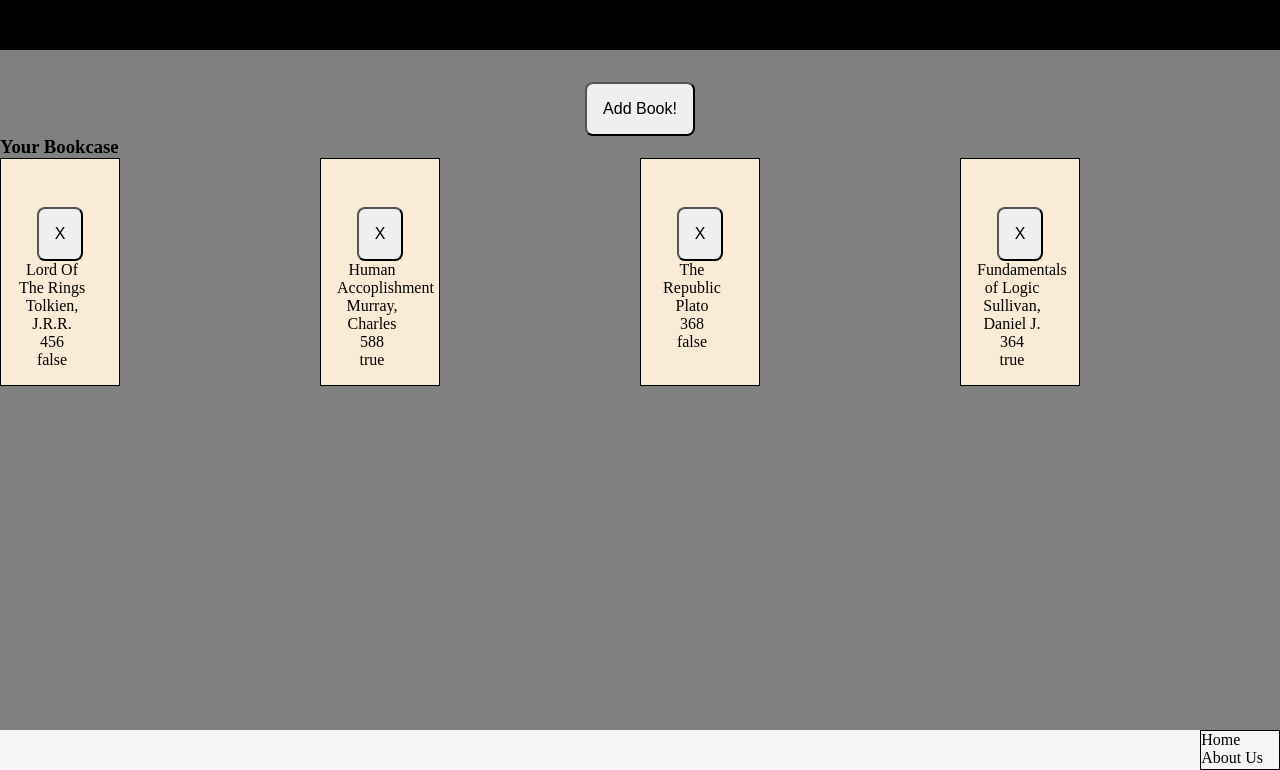
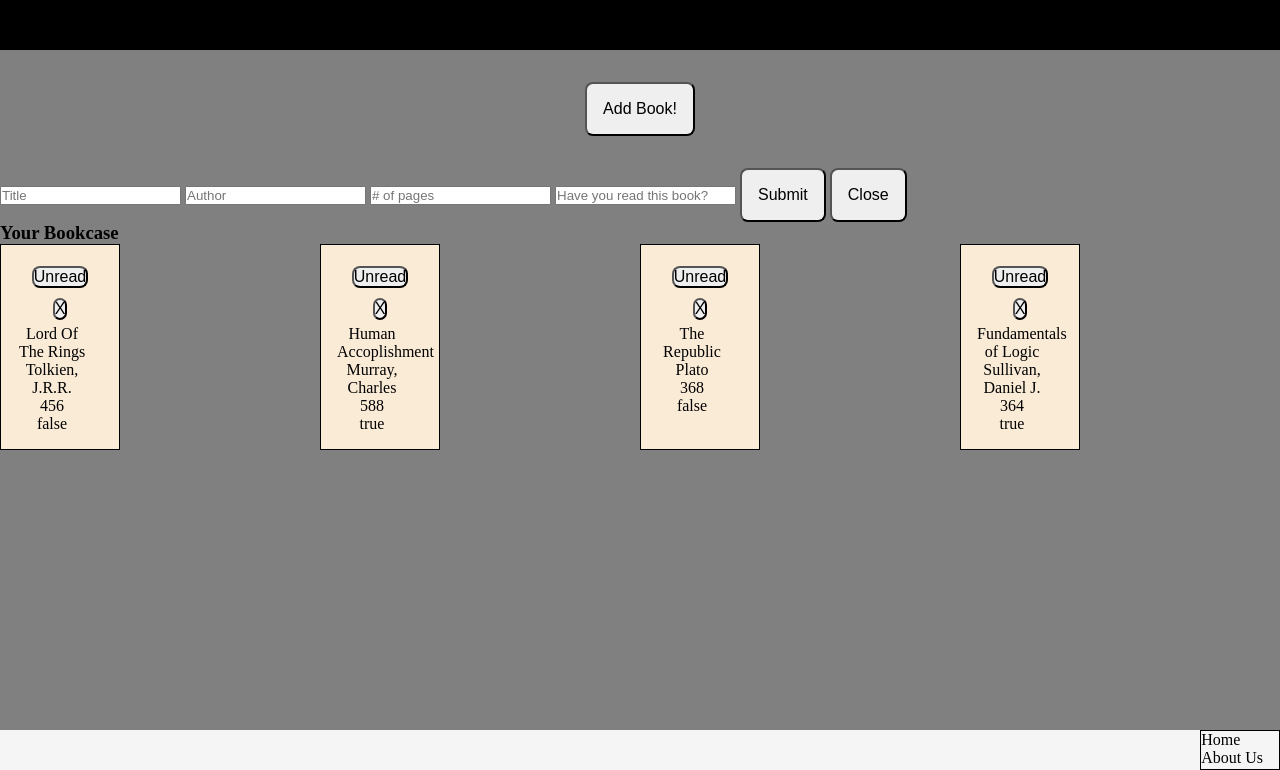
Before and after one commit to JDixon1995/Book-Catalog-Project, a plain HTML site: page index.html in a window 1280 px wide. Shown: the part 30-800 px from the top of the page. Drawn offline with Linux system fonts and the light colour scheme.

Commit message:
added html code for form, and button for read status on books.

```diff
--- a/index.html
+++ b/index.html
@@ -13,7 +13,17 @@
         <h2>Your Library</h2>
     </div>
     <div id="btn-div">
-    <button id="newBook">Add Book!</button>
+    <button id="newBook" onclick="openForm()">Add Book!</button>
+    </div>
+    <div class="form-popup" id="myForm">
+        <form>
+            <input type="text" placeholder="Title"></imput>
+            <input type="text" placeholder="Author"></imput>
+            <input type="text" placeholder="# of pages"></imput>
+            <input type="text" placeholder="Have you read this book?"></imput>
+            <button type="submit" class="btn">Submit</button>
+            <button type="submit" class="btn cancel" onclick="closeForm()">Close</button>
+        </form>
     </div>
     <div id="libraryDisplay">
     <h3>Your Bookcase</h3>
--- a/script.js
+++ b/script.js
@@ -44,6 +44,12 @@ function displayLibrary() {
         for(i = 0; i < myLibrary.length; i++) {
             let book = document.createElement("ul");
             book.className = "book-item";
+            let readButton = document.createElement("button");
+            readButton.innerText = "Unread";
+            book.appendChild(readButton);
+            readButton.addEventListener("click", function() {
+                readButton.innerText = "Read"
+            })
             let deleteButton = document.createElement("button");
             deleteButton.innerText = "X";
             deleteButton.addEventListener("click", function() {
@@ -67,4 +73,12 @@ function displayLibrary() {
         }
 }
 
+function openForm() {
+    document.getElementById("myForm").style.display = "block";
+}
+
+function closeForm() {
+    document.getElementById("myForm").style.display = "none";
+}
+
 displayLibrary();
--- a/style.css
+++ b/style.css
@@ -49,6 +49,12 @@ ul {
     grid-template-columns: repeat(auto auto);
 }
 
+.book-item button {
+    font-size: 1rem;
+    padding: 0;
+    margin: 5px;
+}
+
 button:hover {
     color: white;
     background-color: black;
```
